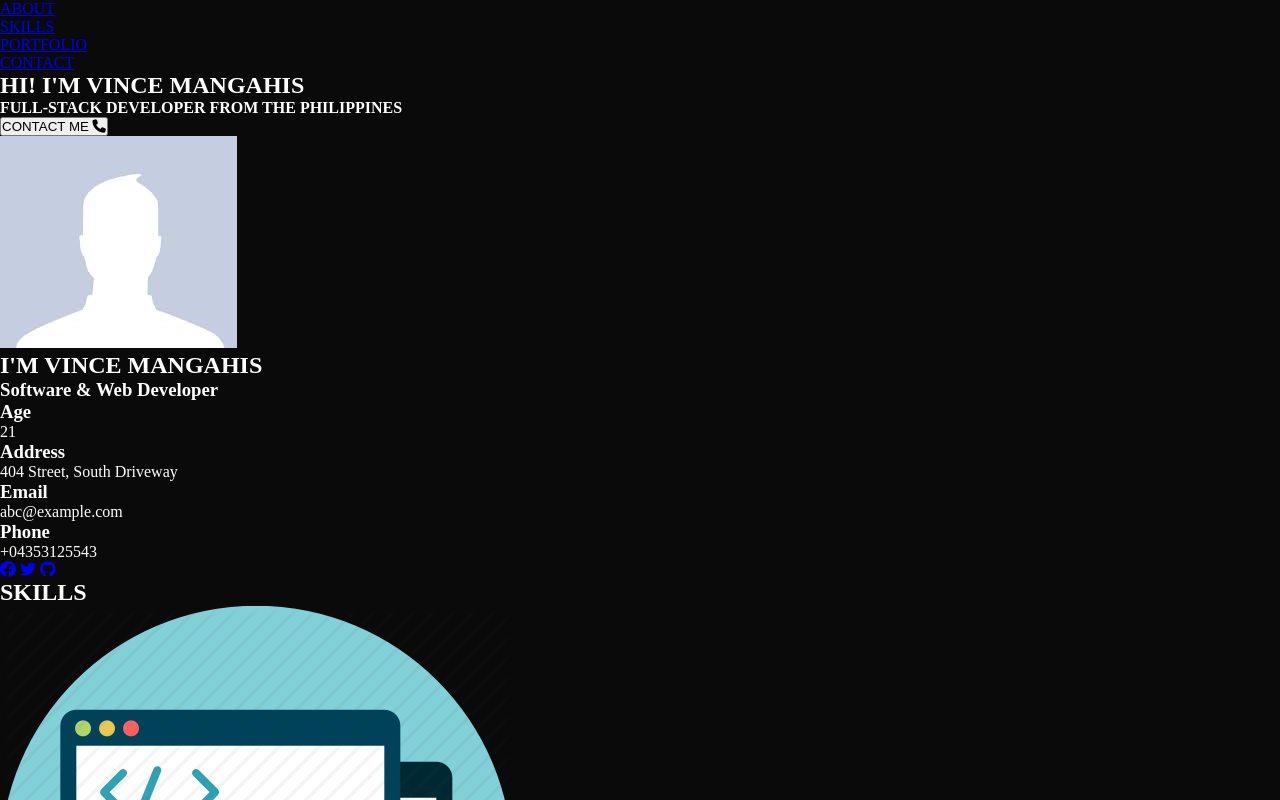
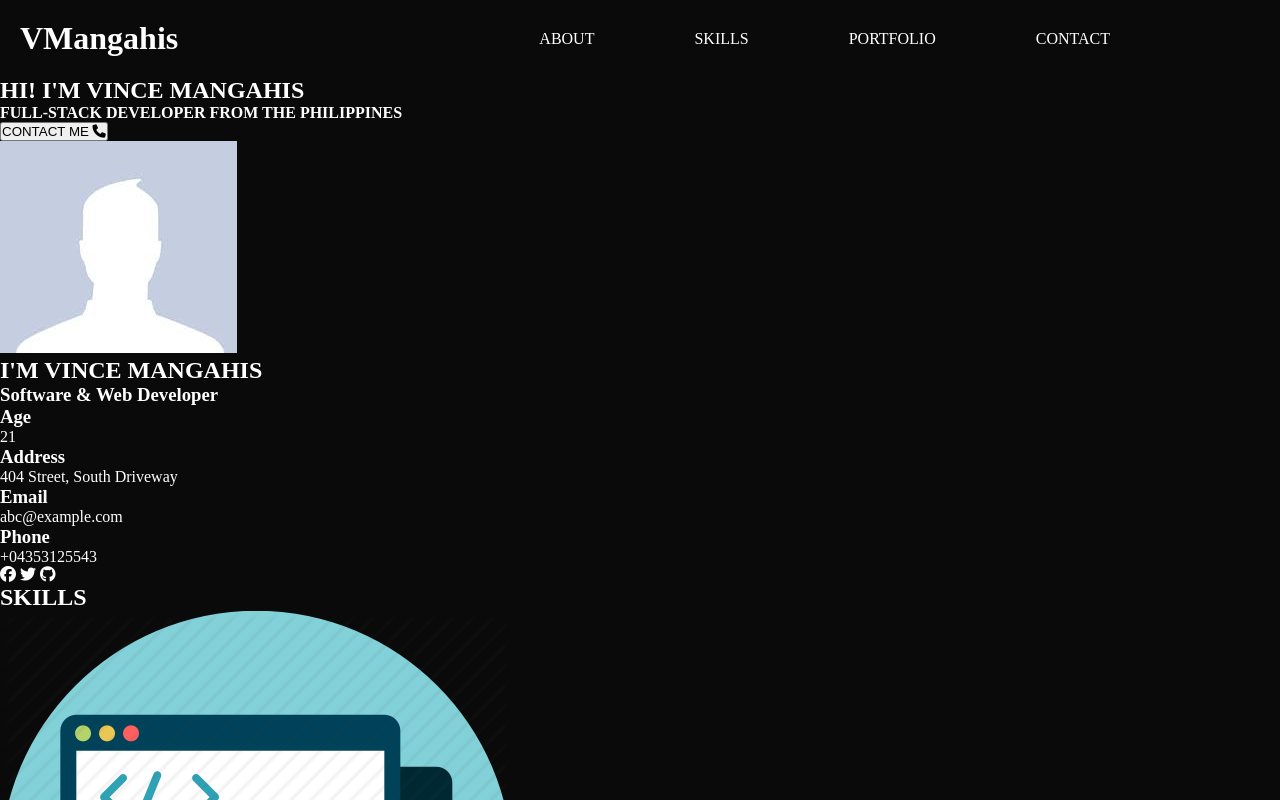
Before and after one commit to vmangahis/vmangahis.github.io, a plain HTML site: page index.html in a window 1280 px wide. Shown: the top 800 px of the page. Drawn offline with Linux system fonts and the light colour scheme.

Commit message:
merged pages

```diff
--- a/css/style.css
+++ b/css/style.css
@@ -8,3 +8,41 @@ body{
     background-color:rgb(10, 10, 10);
     color:white;
 }
+
+a{
+    text-decoration: none;
+    color: #ffffff;
+}
+
+li{
+    list-style-type: none;
+}
+
+.main-header{
+    display:flex;
+    padding:20px;
+}
+
+
+.main-header{
+
+}
+
+.main-nav{
+    display:flex;
+    align-items: center;
+    flex-direction: row;
+    justify-content: flex-end;
+    flex-basis:100%;
+
+}
+
+.main-nav ul{
+    display:flex;
+    margin-right:50px;
+
+
+}
+.main-nav li{
+    margin-right:100px;
+}
--- a/index.html
+++ b/index.html
@@ -10,6 +10,7 @@
 <body>
 
     <header class = 'main-header'>
+        <h1><a href ="#">VMangahis </a></h1>
         <nav class = 'main-nav'>
             <ul>
                 <li><a href ="#">ABOUT</a></li>
```
Also changed, not shown: projects.html (deleted, +0 -49 lines), contact.html (deleted).
